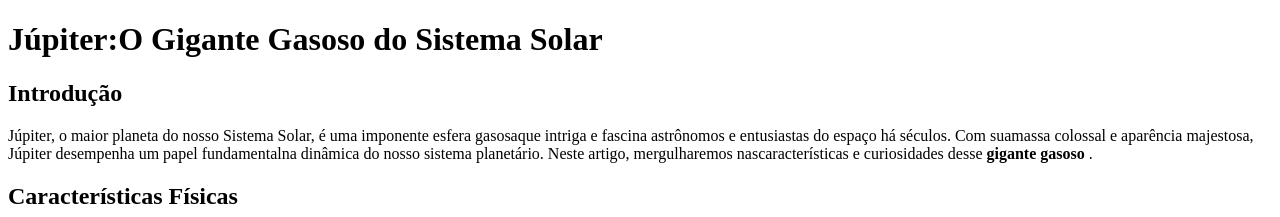
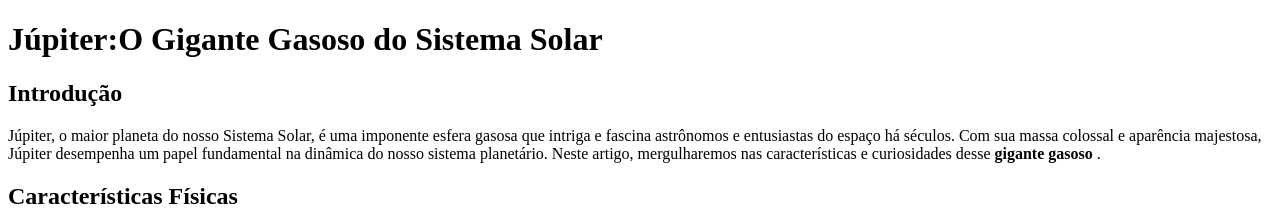
Before and after one commit to RafaelR2O/projetos_estudos, a plain HTML site: page Exercício - Escrevendo um artigo/index.html in a window 1280 px wide. Shown: the top 217 px of the page. Drawn offline with Linux system fonts and the light colour scheme.

Commit message:
1° Commit

```diff
--- a/Exercício - Escrevendo um artigo/index.html
+++ b/Exercício - Escrevendo um artigo/index.html
@@ -10,10 +10,10 @@
     <h2>Introdução</h2>
     <p>
       Júpiter, o maior planeta do nosso Sistema Solar, é uma imponente esfera
-      gasosaque intriga e fascina astrônomos e entusiastas do espaço há séculos.
-      Com suamassa colossal e aparência majestosa, Júpiter desempenha um papel
-      fundamentalna dinâmica do nosso sistema planetário. Neste artigo,
-      mergulharemos nascaracterísticas e curiosidades desse
+      gasosa que intriga e fascina astrônomos e entusiastas do espaço há séculos.
+      Com sua massa colossal e aparência majestosa, Júpiter desempenha um papel
+      fundamental na dinâmica do nosso sistema planetário. Neste artigo,
+      mergulharemos nas características e curiosidades desse
       <strong>gigante gasoso</strong> .
     </p>
     <h2>Características Físicas</h2>
```
